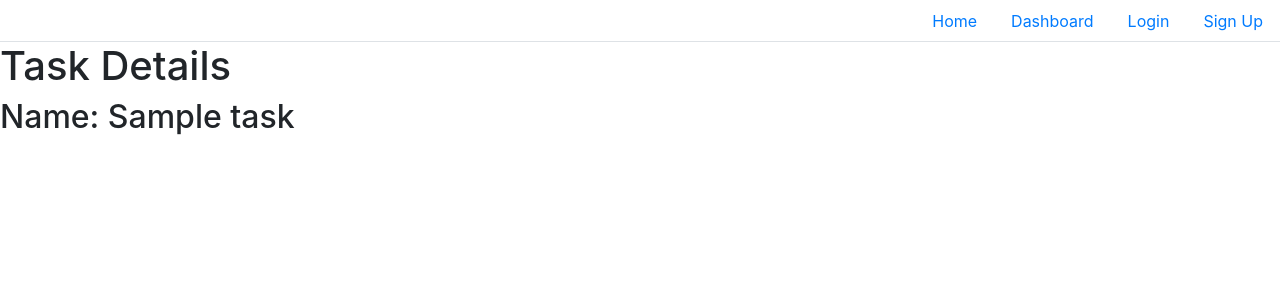
After one commit to vesselindoychev/Django-Todo-App, a Django app: page /task-details/1/ in a window 1280 px wide. The commit adds this page. Shown: the top 300 px of the page. Run offline with Django 3.2, Linux system fonts and the light colour scheme; tables that the repository leaves empty hold one stand-in row (values such as "Sample post"); some libraries are stand-ins or nearby versions.

Commit message:
Added Task Details View with Template and Url

```diff
--- a/todo_app/templates/base/home.html
+++ b/todo_app/templates/base/home.html
@@ -1,5 +1,6 @@
 {% extends 'base.html' %}
 {% block content %}
     <h1>Organize it all with Todos Helper</h1>
-   <a href="{% url 'create task' %}" type="button" class="btn btn-primary">Get Started</a>
+    <a href="{% url 'create task' %}" type="button" class="btn btn-primary">Get Started</a>
+
 {% endblock %}
--- /dev/null
+++ b/todo_app/templates/base/task_details.html
@@ -0,0 +1,5 @@
+{% extends 'base.html' %}
+{% block content %}
+    <h1>Task Details</h1>
+    <h2>Name: {{ object.title }}</h2>
+{% endblock %}
--- a/todo_app/templates/base/task_list.html
+++ b/todo_app/templates/base/task_list.html
@@ -3,7 +3,7 @@
     <h1>My To Do List Dashboard</h1>
     <ul>
         {% for task in object_list %}
-            <li>{{ task }}</li>
+            <li>{{ task }}: <a href="{% url 'task details' task.pk %}">Details</a></li>
 
         {% endfor %}
     </ul>
--- a/todo_app/todo_app/base/urls.py
+++ b/todo_app/todo_app/base/urls.py
@@ -1,7 +1,7 @@
 from django.urls import path
 
 from todo_app.base.views.generic import HomeView
-from todo_app.base.views.tasks import TaskListView, TaskCreateView
+from todo_app.base.views.tasks import TaskListView, TaskCreateView, TaskDetailsView
 
 urlpatterns = (
     # Home
@@ -10,4 +10,5 @@ urlpatterns = (
     # Tasks
     path('tasks-lists/', TaskListView.as_view(), name='task lists'),
     path('task-create/', TaskCreateView.as_view(), name='create task'),
+    path('task-details/<int:pk>/', TaskDetailsView.as_view(), name='task details'),
 )
--- a/todo_app/todo_app/base/views/tasks.py
+++ b/todo_app/todo_app/base/views/tasks.py
@@ -20,3 +20,8 @@ class TaskCreateView(views.CreateView):
     def form_valid(self, form):
         form.instance.user = self.request.user
         return super().form_valid(form)
+
+
+class TaskDetailsView(views.DetailView):
+    model = Task
+    template_name = 'base/task_details.html'
```
